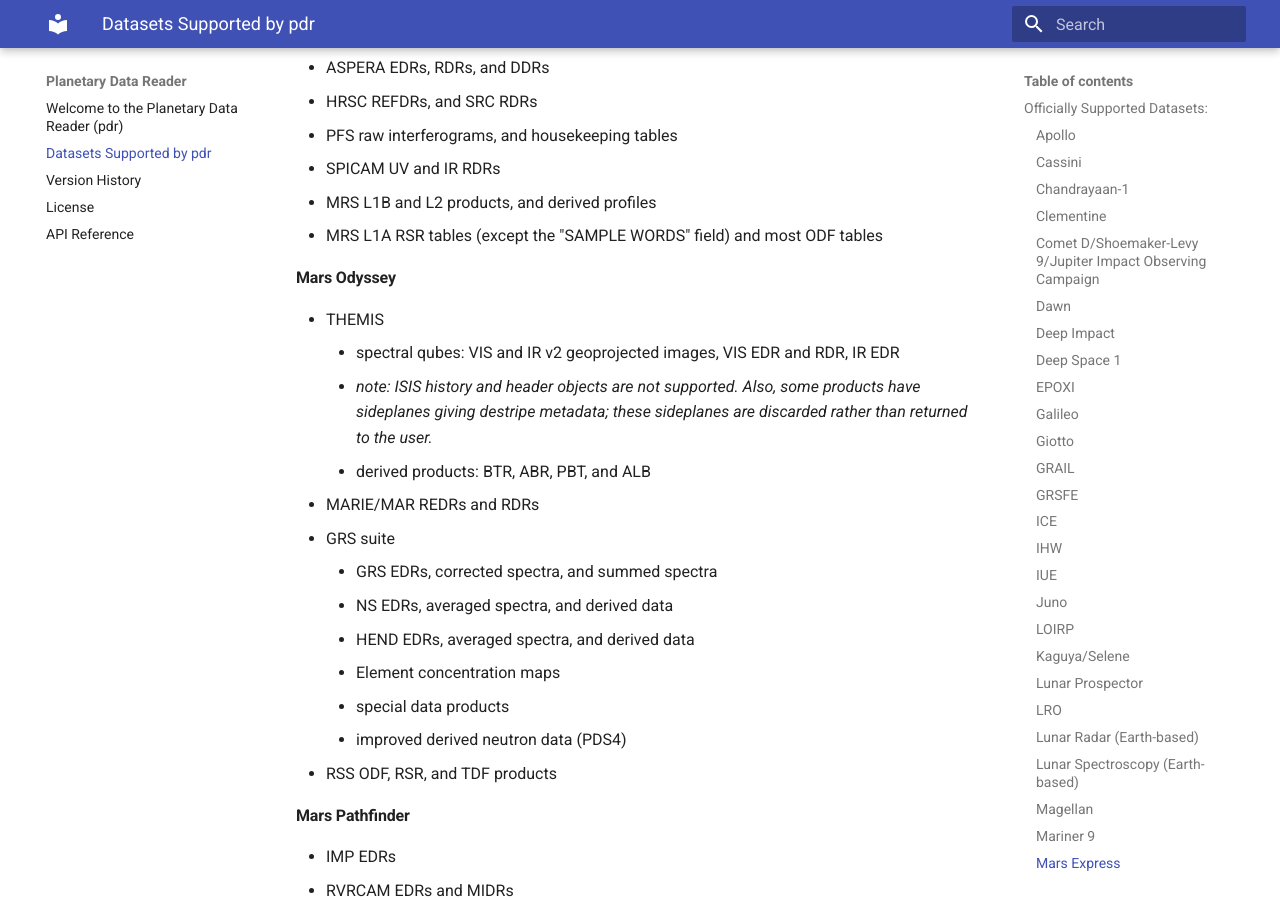
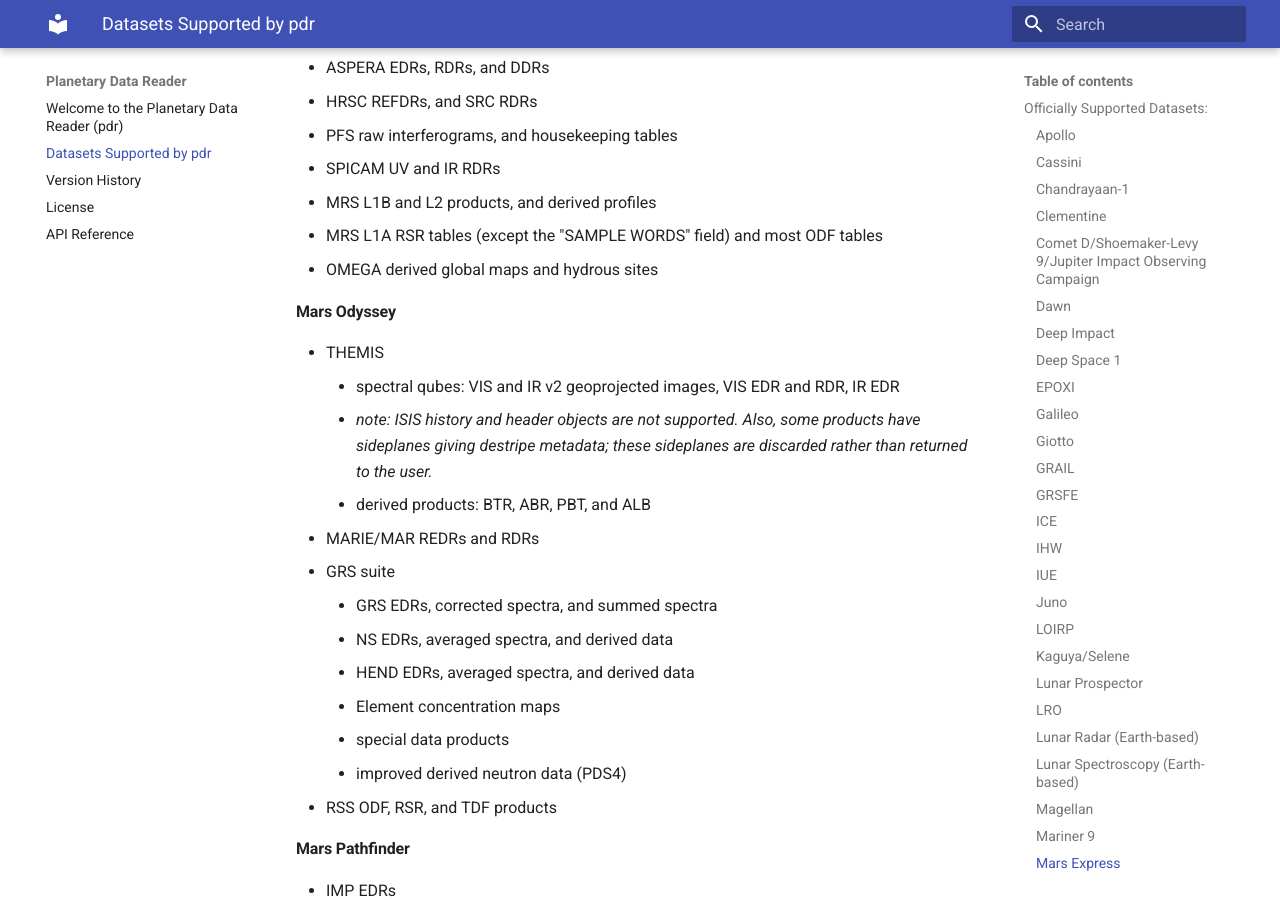
Before and after one commit to MillionConcepts/pdr, an MkDocs documentation site: the page built from docs/supported_datasets.md, in a window 1280 px wide and 900 px high, scrolled down 8628 px. Built offline with MkDocs 1.6.1 and Material for MkDocs 9.7.7, drawn with Linux system fonts in a browser that asks for light colours; some of the changed text lies outside the part shown.

Commit message:
Update supported_datasets.md

```diff
--- a/docs/supported_datasets.md
+++ b/docs/supported_datasets.md
@@ -272,6 +272,7 @@
   - SPICAM UV and IR RDRs
   - MRS L1B and L2 products, and derived profiles
   - MRS L1A RSR tables (except the "SAMPLE WORDS" field) and most ODF tables
+  - OMEGA derived global maps and hydrous sites
 #### Mars Odyssey
   - THEMIS
     - spectral qubes: VIS and IR v2 geoprojected images, VIS EDR and RDR,
@@ -558,6 +559,7 @@
 #### Mars Express
   - HRSC derived clouds data
   - PFS derived water vapor maps
+  - OMEGA derived atmospheric profiles
 #### MER 1 and 2
   - Many MER products have been converted to PDS4, including:
     - APXS, Mössbauer and Mini-TES products
@@ -653,6 +655,7 @@
   - PFS calibrated radiance spectra (support not planned)
   - SPICAM UV and IR EDRs (support planned)
   - MRS most L1A closed loop products: ICL, TCL, TNF, and some ODF products with incomplete labels (support not planned)
+  - OMEGA EDR data and geometry cubes
 #### Mars Odyssey
   - THEMIS
     - IR RDRs (support planned)
```
